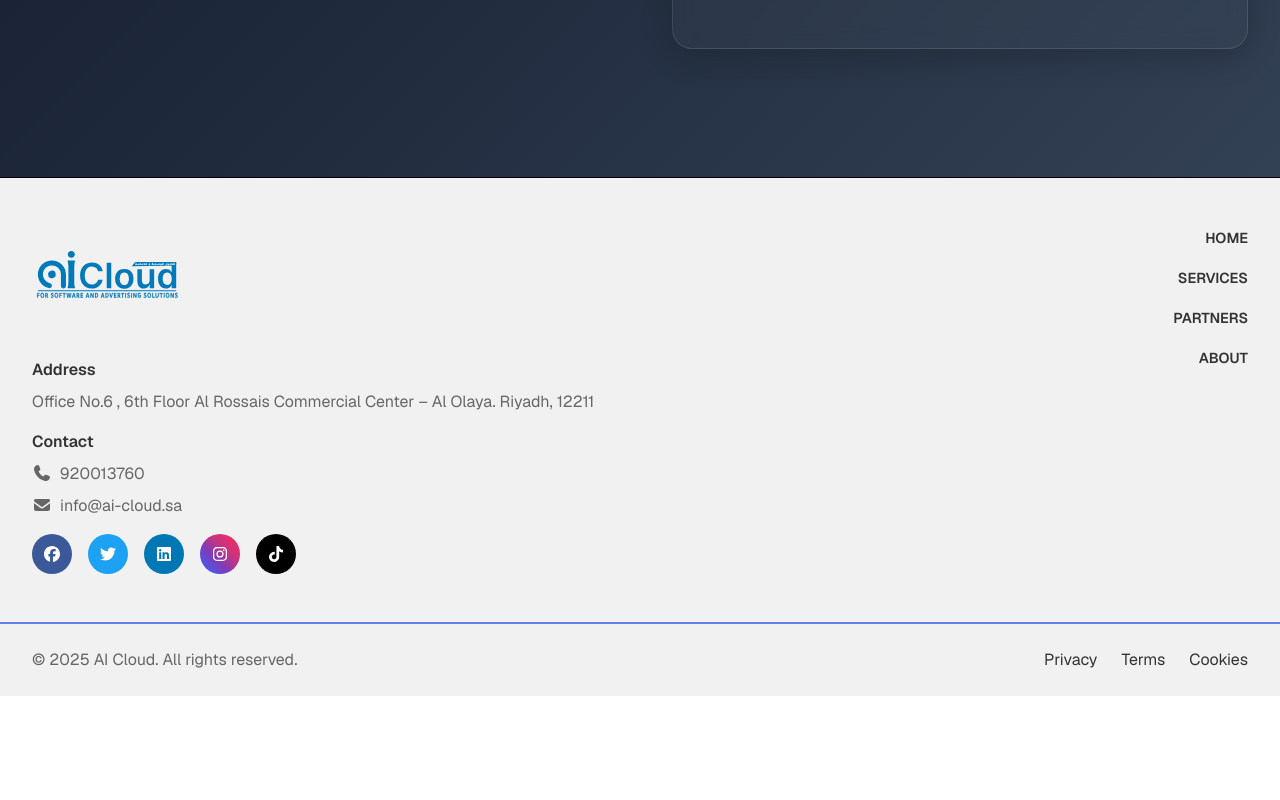
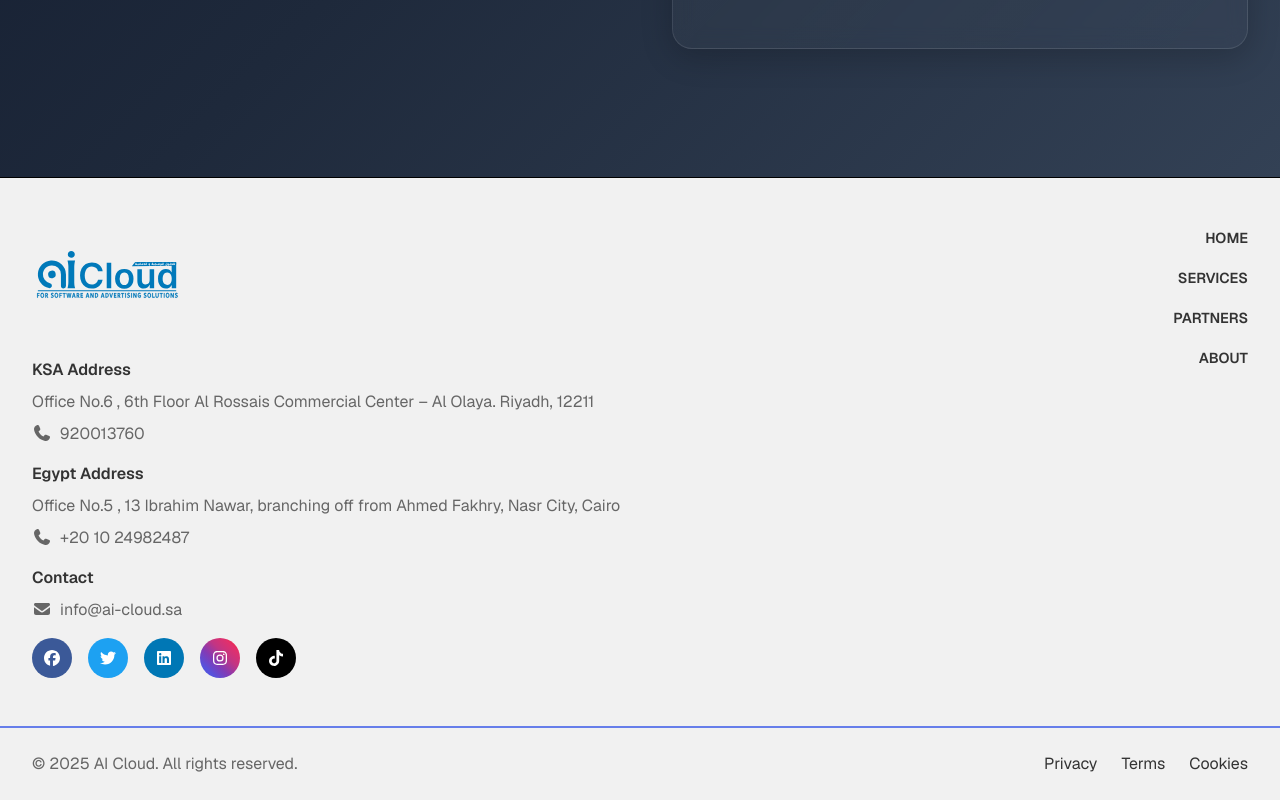
Before and after one commit to ProMohamedMostafa/aicloudwebsitev2, a Next.js app: page /contact in a window 1280 px wide. Shown: the part 802-1602 px from the top of the page. Before the commit the page ends 1498 px from the top, so only its background shows below. Built offline with nearby package versions, Linux system fonts and the light colour scheme; no server answers.

Commit message:
add egypt location

```diff
--- a/app/components/clean-tech/cleanTech-hero/clean-tech-hero.css
+++ b/app/components/clean-tech/cleanTech-hero/clean-tech-hero.css
@@ -41,7 +41,7 @@
   left: 0;
   width: 100%;
   height: 87px; /* height of dark section */
-  background: #00a000d1;
+  background: #1a621ad1;
   z-index: 1;
 }
 
--- a/app/components/shared/components/footer/Footer.tsx
+++ b/app/components/shared/components/footer/Footer.tsx
@@ -29,17 +29,30 @@ export default function Footer() {
                 />
               </Link>
 
-              <h6 className="fw-bold">Address</h6>
+              {/* KSA Location */}
+              <h6 className="fw-bold">KSA Address</h6>
               <p>
                 Office No.6 , 6th Floor Al Rossais Commercial Center – Al Olaya.
                 Riyadh, 12211
               </p>
-
-              <h6 className="fw-bold">Contact</h6>
               <p>
                 <FontAwesomeIcon icon={faPhone} className="me-2" />
                 920013760
               </p>
+
+              {/* Egypt Location */}
+              <h6 className="fw-bold">Egypt Address</h6>
+              <p>
+                Office No.5 , 13 Ibrahim Nawar, branching off from Ahmed Fakhry,
+                Nasr City, Cairo
+              </p>
+              <p>
+                <FontAwesomeIcon icon={faPhone} className="me-2" />
+                +20 10 24982487
+              </p>
+
+              <h6 className="fw-bold">Contact</h6>
+
               <p>
                 <FontAwesomeIcon icon={faEnvelope} className="me-2" />
                 info&#64;ai-cloud.sa
```
Also changed, not shown: 1 other file (tests, documents, lock files or other folders).
